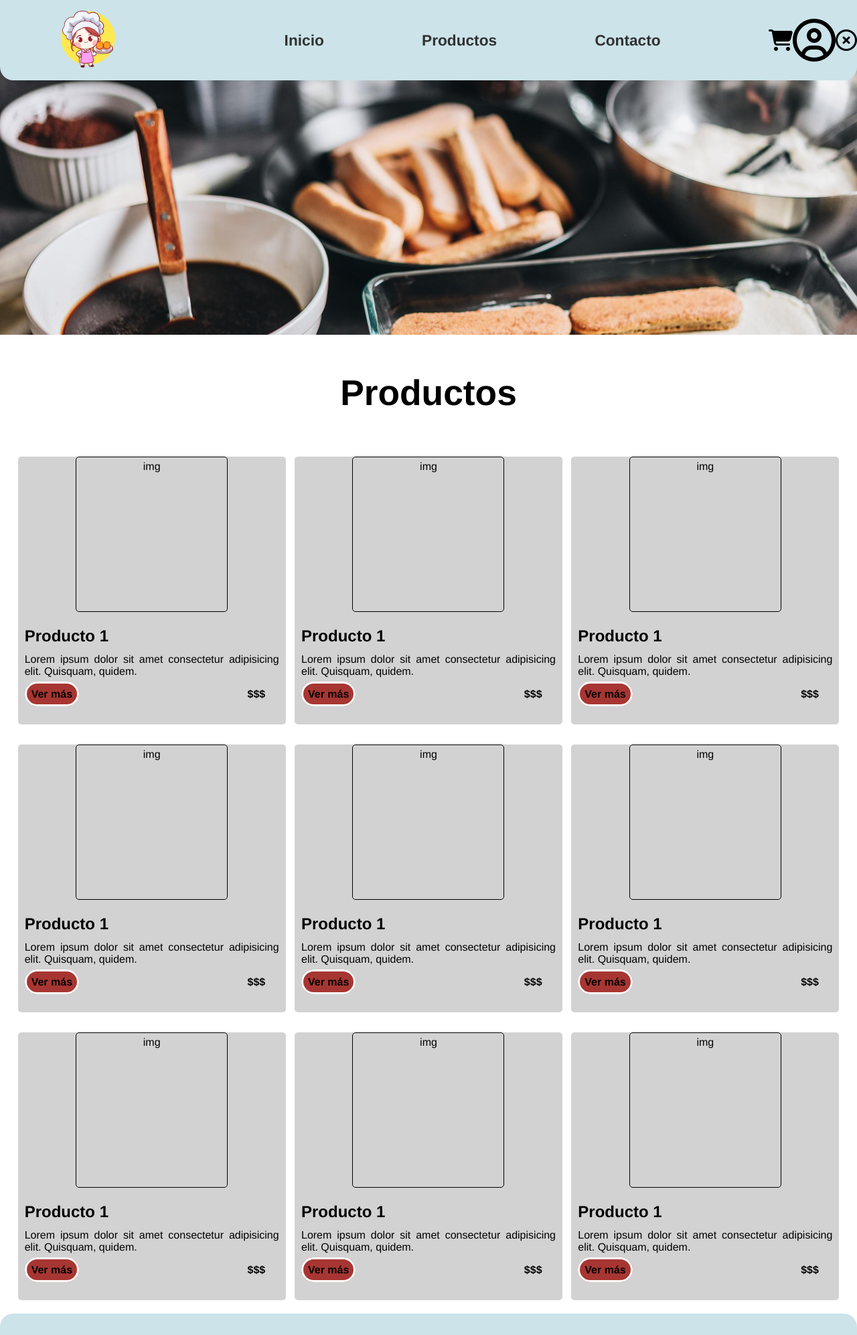
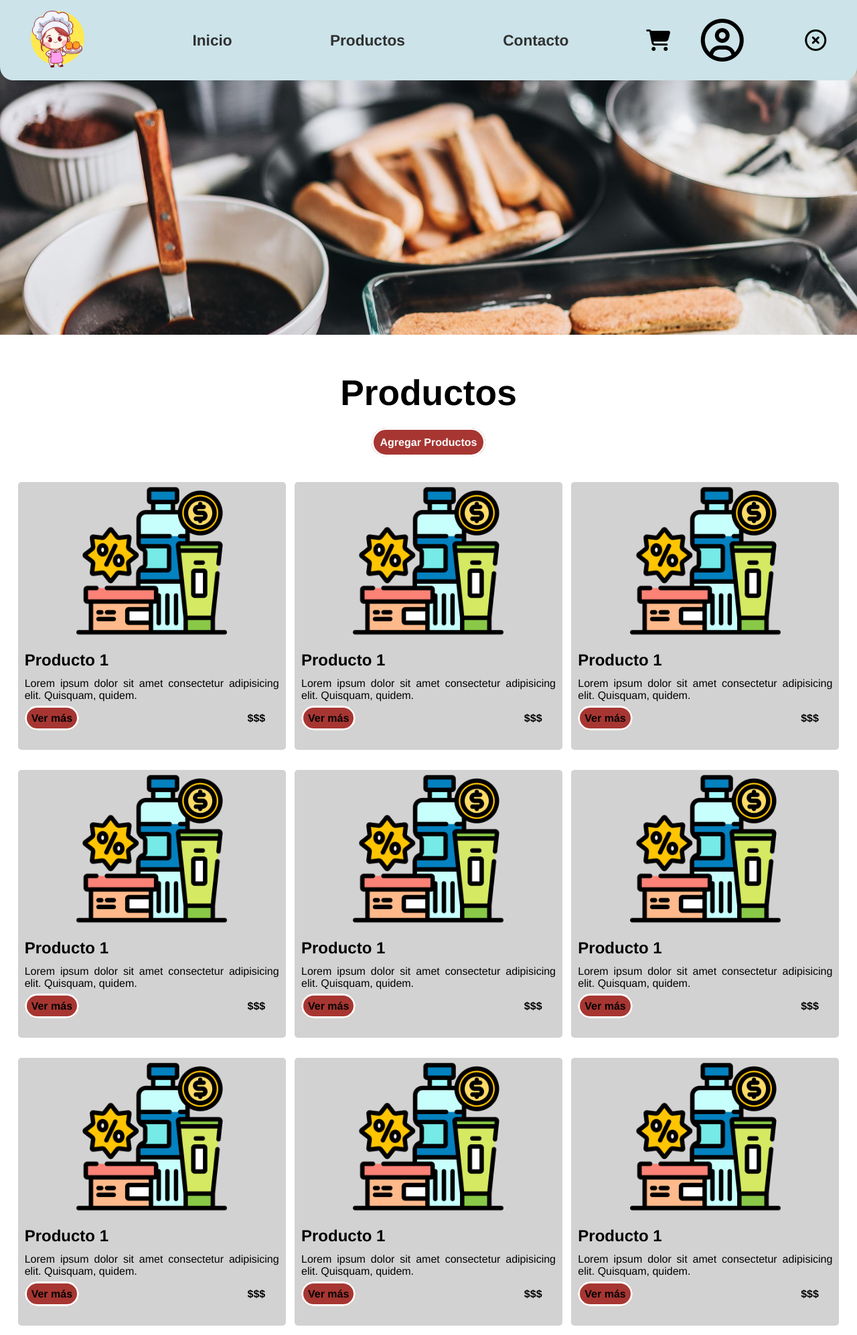
Before and after one commit to jesus-antulio/ProyectoFDW, a PHP site: page /pages/productos.php in a window 1280 px wide. Shown: the top 1994 px of the page at 67% size. Run offline with PHP 8.4, Linux system fonts and the light colour scheme; the visitor is signed in with stand-in values (Sample User, id 1); some libraries are stand-ins or nearby versions.

Commit message:
Update "producto.php"

```diff
--- a/pages/productos.php
+++ b/pages/productos.php
@@ -19,13 +19,21 @@
 
     <div class="container">
         <h1>Productos</h1>
+        <?php
+        if (isset($_SESSION['rol']) && $_SESSION['rol'] == 2) {
+            echo '
+            <center>
+                <a href="../pages/agregarProducto.php" class="btn-agregar">Agregar Productos</a>
+            </center>';
+        }
+        ?>
         <div class="flex-container">
             <?php
                 for($i = 0; $i < 9; $i++){
                     echo "
                     <div class='producto'>
                         <div class='producto-img'>
-                            img
+                            <img src='../assets/producto.png'/>
                         </div>
                         <div class='producto-info'>
                             <h2>Producto 1</h2>
--- a/styles/compartido.css
+++ b/styles/compartido.css
@@ -45,9 +45,7 @@ body{ padding: 0; margin: 0;}
     color: white;
 }
 .header .perfil{
-    margin-top: auto;
-    margin-bottom: auto;
-    /* margin: auto; */
+    margin: auto;
     text-decoration: none;
 }
 .header .perfil a{
--- a/styles/product.css
+++ b/styles/product.css
@@ -34,8 +34,11 @@
     height: 225px;
     padding-top: 5px;
     margin: 0px auto;
-    border: 1px solid black;
     border-radius: 5px;
+}
+.producto .producto-img img{
+    width: 100%;
+    height: 100%;
 }
 .producto .producto-info{
     text-align: justify;
@@ -70,3 +73,21 @@
     font-weight: bold;
     margin-left: 65%;
 }
+
+.btn-agregar{
+    padding: 10px;
+    background-color: rgb(167, 54, 50);
+    border: 3px solid white;
+    border-radius: 100px;
+    color: white;
+    font-weight: bold;
+    text-decoration: none;
+}
+.btn-agregar:hover{
+    background-color: rgb(187, 0, 0);
+    border: 3px solid white;
+    border-radius: 100px;
+    color: white;
+    font-weight: bold;
+    text-decoration: none;
+}
```
Also changed, not shown: pages/agregarProducto.php (added, +14 -0 lines), assets/carrito.png (deleted), assets/img1.jpg (deleted), assets/logo.jpg (deleted), assets/perfil.png (deleted), assets/producto.png (added).
